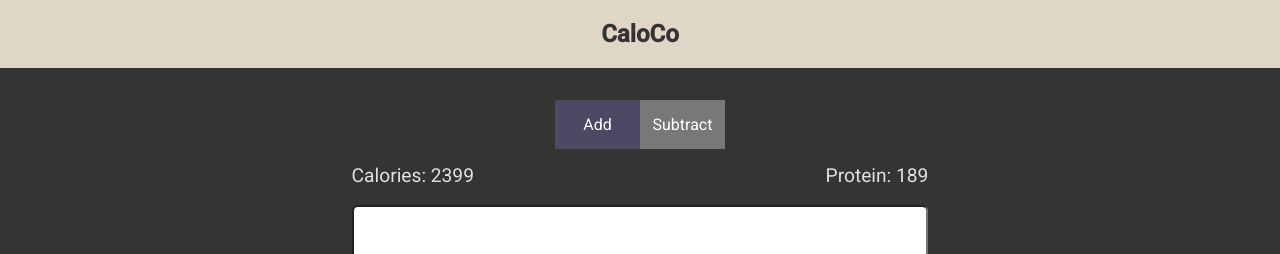
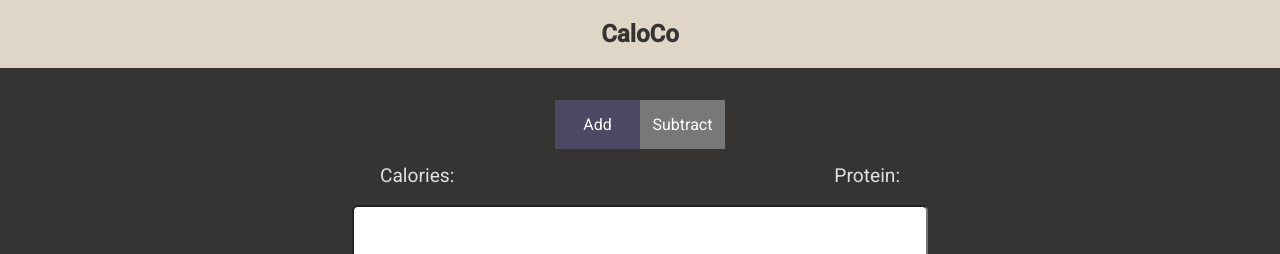
Before and after one commit to xleex23/caloco-client, an Angular app: page / in a window 1280 px wide. Shown: the top 254 px of the page. Built offline with nearby package versions, Linux system fonts and the light colour scheme.

Commit message:
reset counts

```diff
--- a/src/_components/home-counter/home-counter.component.ts
+++ b/src/_components/home-counter/home-counter.component.ts
@@ -13,8 +13,8 @@ export class HomeCounterComponent {
     public integer_input: FormControl = new FormControl();
     public active_count_tab: string = 'add';
     public active_macro_tab: string = 'cals';
-    public current_cal: number = 2399;
-    public current_pro: number = 189;
+    public current_cal: number;
+    public current_pro: number;
     private validCombinations = {
         add: {
           cals: () => {
```
